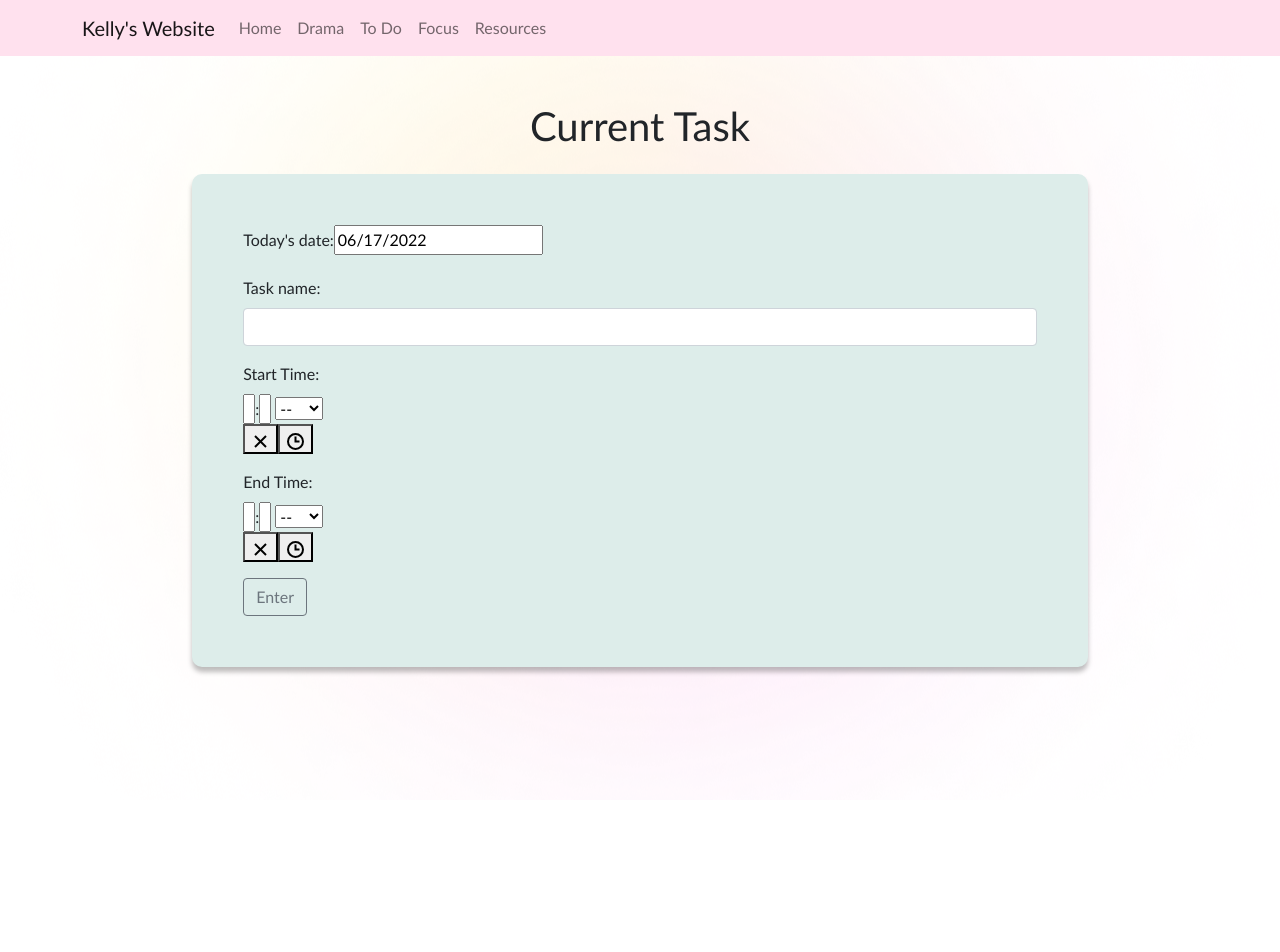
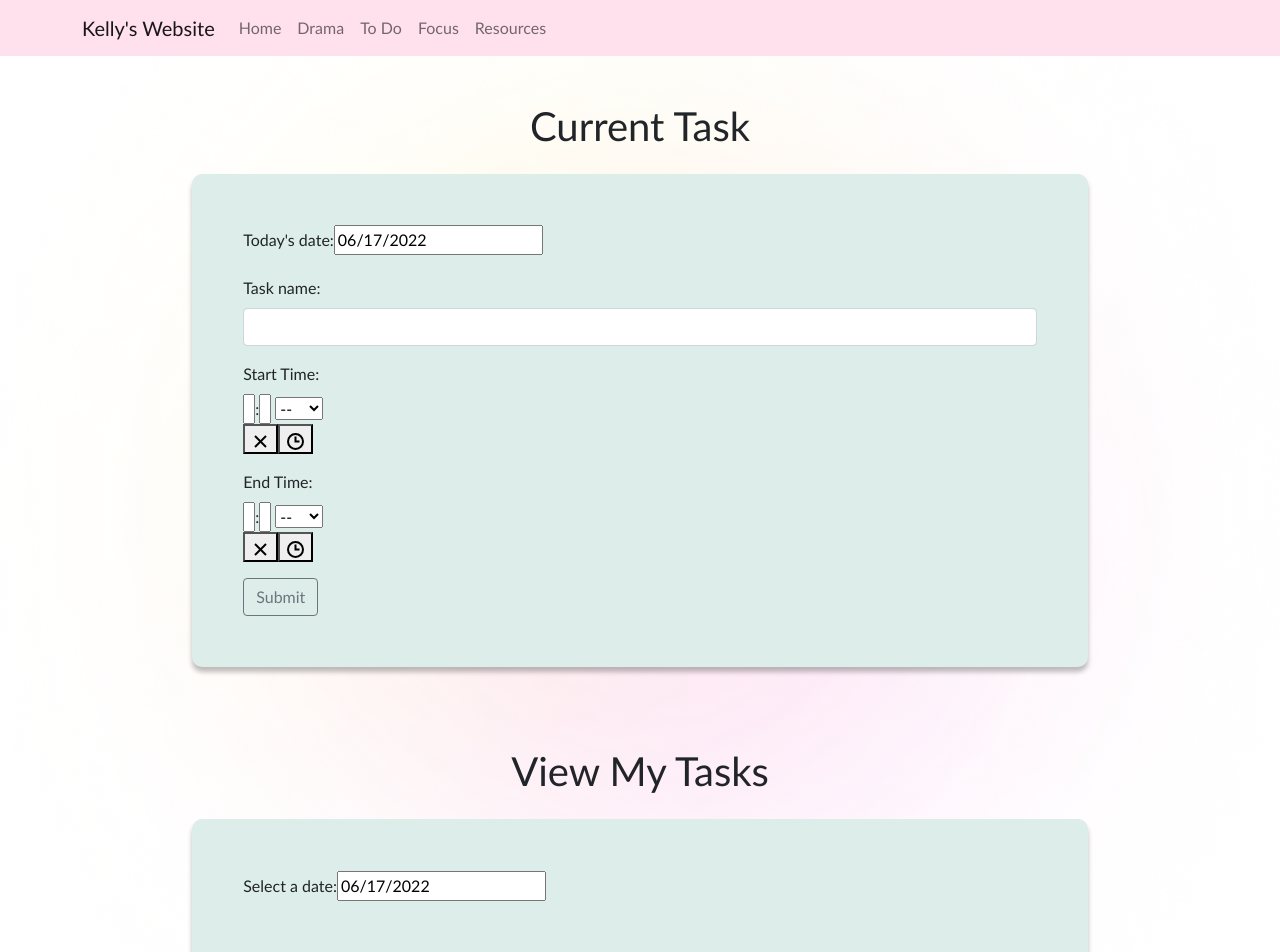
Before and after one commit to kellyzwang/kelly-personal-website, a React (Create React App) app: page /focus in a window 1280 px wide. Shown: the top 952 px of the page. Before the commit the page ends 800 px from the top, so only its background shows below. Built offline with nearby package versions, Linux system fonts and the light colour scheme; no server answers; the database is empty.

Commit message:
modified Focus page

```diff
--- a/src/components/Focus.js
+++ b/src/components/Focus.js
@@ -18,7 +18,6 @@ export function Focus(props) {
     const [endTime, setEndTime] = useState('');
     const [workLength, setWorkLength] = useState('');
     const [taskName, setTaskName] = useState('');
-
 
     //when day is clicked
     const handleDateSelect = (event) => {
@@ -55,10 +54,32 @@ export function Focus(props) {
         const newData = {
             date: dateSelected,
             taskName: taskName,
-            workLength: workLength,
+            workLength: timeDiff,
         }
         const allworkLengthData = ref(db, "allworkLengthData");
         firebasePush(allworkLengthData, newData);
+
+        // set input data back to "" so it clears after submit
+        setStartTime("");
+        setEndTime("");
+        setTaskName("");
+        setDateSelected(new Date());
+    }
+
+
+
+
+    const [dateSelectedToView, setDateSelectedToView] = useState(new Date());
+
+    const handleDateSelectToView = (event) => {
+        event.preventDefault();
+        const enteredValue = event.target.value;
+        setDateSelectedToView(enteredValue);
+    }
+
+    const handleDateChangeToView = (event) => {
+        const enteredValue = event.target.value;
+        setDateSelectedToView(enteredValue);
     }
 
 
@@ -102,8 +123,25 @@ export function Focus(props) {
                         </FormGroup>
                         <Button outline color="secondary"
                                 onClick={handleEnterButtonClick}>
-                            Enter
+                            Submit
                         </Button>
+                    </div>
+                </div>
+            </section>
+
+
+            <section className="padding-top-bottom">
+                <h1>View My Tasks</h1>
+                <div className="flex-container-focus">
+                    <div className="flex-item-card-focus">
+                        <FormGroup>
+                            <Label for="Today">Select a date:</Label>
+                            <DatePicker
+                                selected={dateSelectedToView}
+                                onSelect={handleDateSelectToView} //when day is clicked
+                                onChange={handleDateChangeToView} //only when value has changed
+                            />
+                        </FormGroup>
                     </div>
                 </div>
             </section>
```
